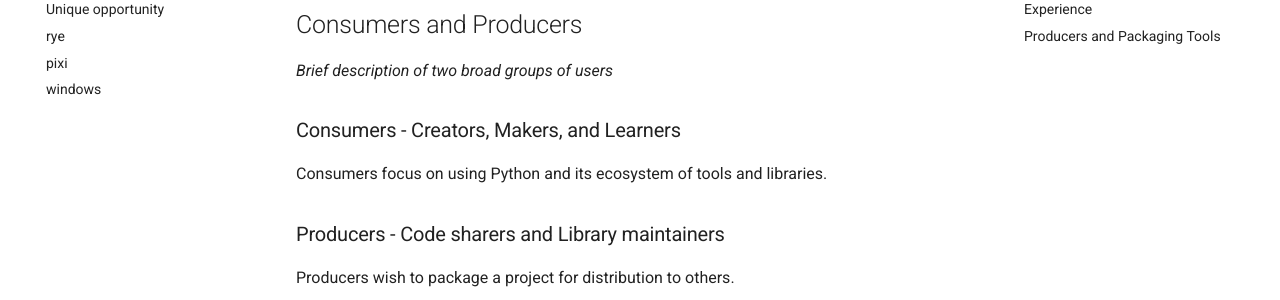
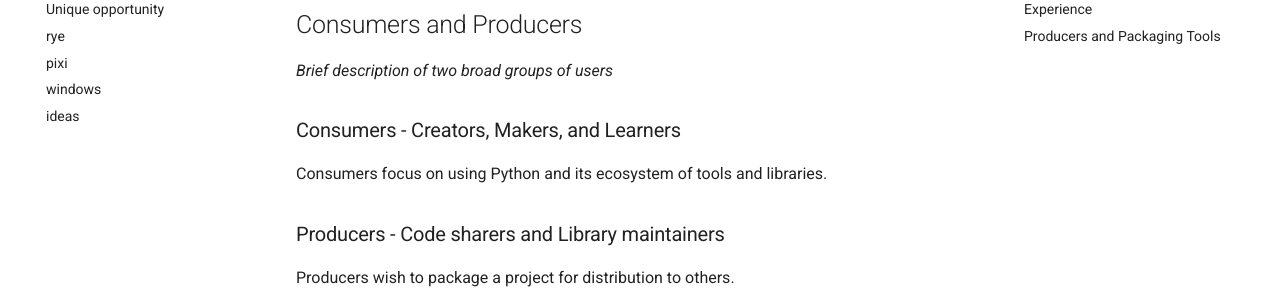
Before and after one commit to pysplash/dog-paddle, an MkDocs documentation site: the page built from docs/index.md, in a window 1280 px wide. Shown: the part 264-564 px from the top of the page. Built offline with MkDocs 1.6.1 and Material for MkDocs 9.7.7, drawn with Linux system fonts in a browser that asks for light colours.

Commit message:
update toc

```diff
--- a/mkdocs.yml
+++ b/mkdocs.yml
@@ -10,3 +10,4 @@ nav:
   - rye: rye-notes.md
   - pixi: pixi-notes.md
   - windows: windows.md
+  - ideas:  ideas.md
```
